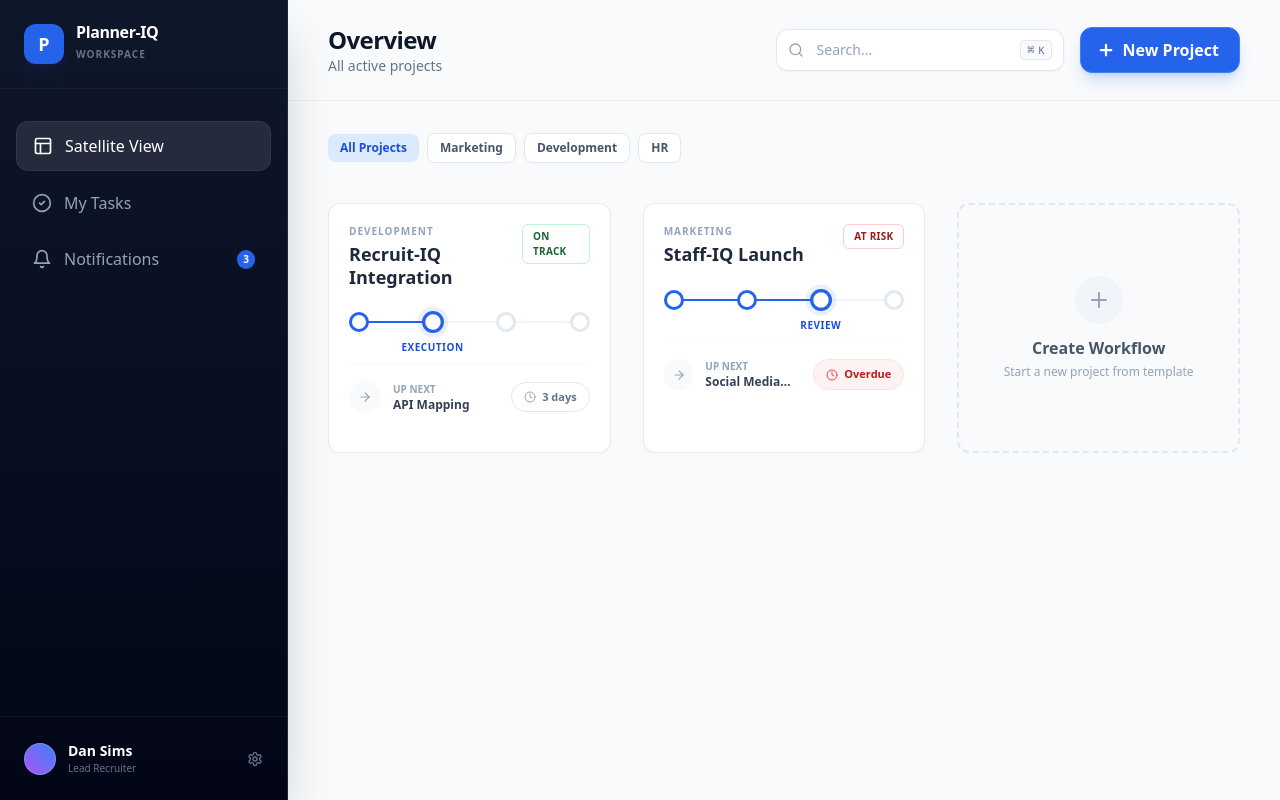
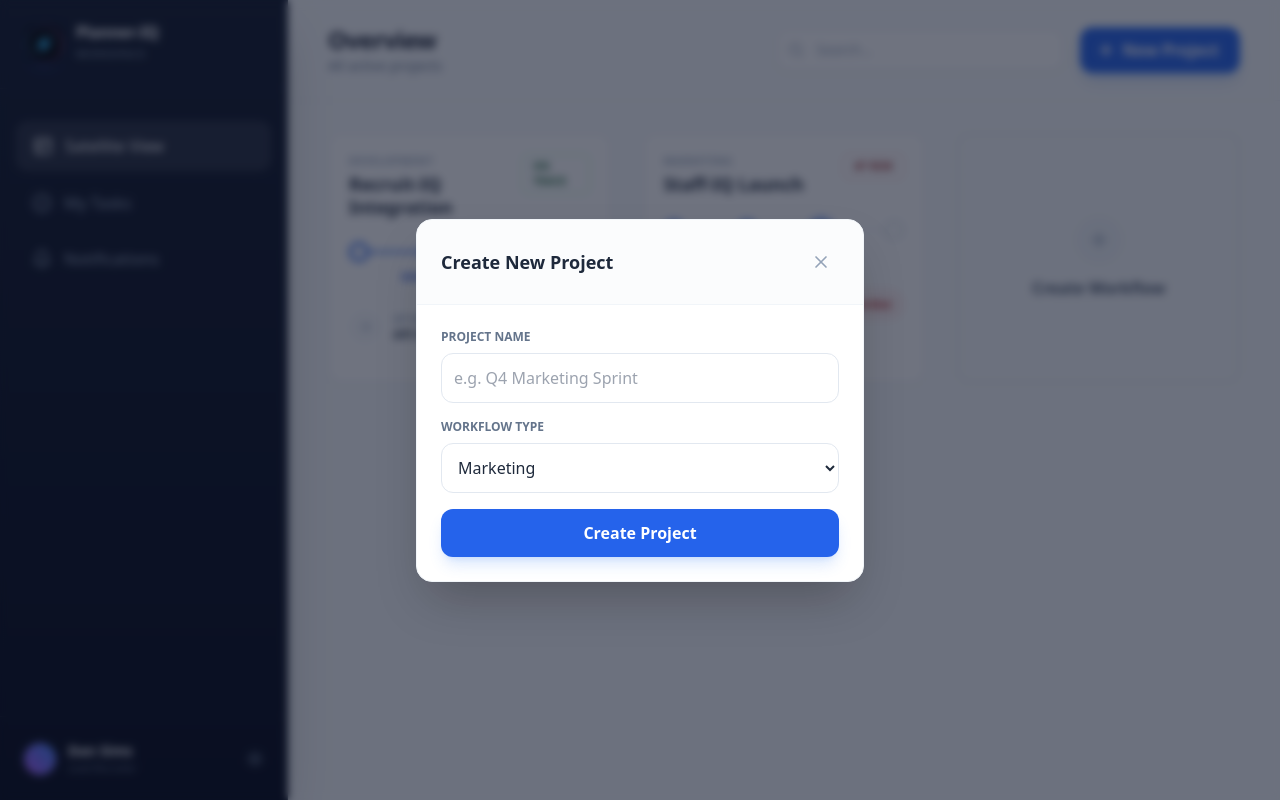
Before and after one commit to dansims2024-afk/Planner-IQ, a Next.js app: page / in a window 1280 px wide. Both pictures are taken after a click on the button "New Project". Built offline with nearby package versions, Linux system fonts and the light colour scheme.

Commit message:
Implement New Project Modal and state management
Added a modal for creating new projects and updated state management for projects. Enhanced sidebar and header components.

```diff
--- a/src/components/Dashboard.jsx
+++ b/src/components/Dashboard.jsx
@@ -1,24 +1,70 @@
 "use client";
 
 import React, { useState } from 'react';
-import { Layout, CheckCircle2, Settings, Plus, Search, Bell, ChevronDown, Command } from 'lucide-react';
+import { Layout, CheckCircle2, Settings, Plus, Search, Bell, X } from 'lucide-react';
 import ProjectCard from './ProjectCard';
 import { INITIAL_PROJECTS } from '../lib/constants';
+import Image from 'next/image'; // Import for the logo
 
 export default function Dashboard() {
-  const [projects] = useState(INITIAL_PROJECTS);
+  const [projects, setProjects] = useState(INITIAL_PROJECTS);
+  const [isModalOpen, setIsModalOpen] = useState(false); // State for the popup
+
+  // The "New Project" Modal Component
+  const NewProjectModal = () => (
+    <div className="fixed inset-0 z-50 flex items-center justify-center bg-slate-900/60 backdrop-blur-sm p-4">
+      <div className="bg-white rounded-2xl shadow-2xl w-full max-w-md overflow-hidden border border-slate-100 animate-in fade-in zoom-in duration-200">
+        <div className="p-6 border-b border-slate-100 flex justify-between items-center bg-slate-50/50">
+          <h3 className="font-bold text-lg text-slate-800">Create New Project</h3>
+          <button
+            onClick={() => setIsModalOpen(false)}
+            className="text-slate-400 hover:text-slate-600 hover:bg-slate-100 p-2 rounded-full transition-all"
+          >
+            <X size={20} />
+          </button>
+        </div>
+        <div className="p-6 space-y-4">
+          <div>
+            <label className="block text-xs font-bold uppercase text-slate-500 mb-2">Project Name</label>
+            <input type="text" placeholder="e.g. Q4 Marketing Sprint" className="w-full p-3 border border-slate-200 rounded-xl focus:ring-2 focus:ring-blue-500 outline-none font-medium text-slate-800" />
+          </div>
+          <div>
+            <label className="block text-xs font-bold uppercase text-slate-500 mb-2">Workflow Type</label>
+            <select className="w-full p-3 border border-slate-200 rounded-xl focus:ring-2 focus:ring-blue-500 outline-none font-medium text-slate-800 bg-white">
+              <option>Marketing</option>
+              <option>Development</option>
+              <option>HR / Recruiting</option>
+            </select>
+          </div>
+          <button className="w-full bg-blue-600 hover:bg-blue-700 text-white font-bold py-3 rounded-xl shadow-lg shadow-blue-500/20 transition-all active:scale-95 mt-2">
+            Create Project
+          </button>
+        </div>
+      </div>
+    </div>
+  );
 
   return (
     <div className="min-h-screen bg-slate-50 flex font-sans text-slate-900 selection:bg-blue-100">
 
-      {/* --- PRO SIDEBAR --- */}
-      <aside className="w-72 bg-gradient-to-b from-slate-900 to-slate-950 text-slate-300 flex flex-col fixed h-full shadow-2xl border-r border-slate-800 z-50">
+      {/* --- RENDER MODAL IF OPEN --- */}
+      {isModalOpen && <NewProjectModal />}
 
-        {/* Logo Area */}
+      {/* --- SIDEBAR --- */}
+      <aside className="w-72 bg-gradient-to-b from-slate-900 to-slate-950 text-slate-300 flex flex-col fixed h-full shadow-2xl border-r border-slate-800 z-40">
         <div className="p-6 border-b border-white/5">
           <div className="flex items-center gap-3 cursor-pointer group">
-            <div className="w-10 h-10 bg-blue-600 rounded-xl flex items-center justify-center text-white shadow-lg shadow-blue-900/20 group-hover:scale-105 transition-transform duration-300">
-              <span className="font-bold text-lg">P</span>
+            {/* LOGO LOGIC: Tries to load image, falls back to "P" if missing */}
+            <div className="relative w-10 h-10 rounded-xl overflow-hidden shadow-lg shadow-blue-900/20 group-hover:scale-105 transition-transform duration-300 bg-blue-600 flex items-center justify-center text-white font-bold">
+               {/* Ensure logo.png is in your public folder! */}
+               <Image
+                 src="/logo.png"
+                 alt="Planner-IQ Logo"
+                 fill
+                 className="object-cover"
+                 onError={(e) => { e.target.style.display = 'none'; }} // Hides image if broken, showing the blue background
+               />
+               <span className="absolute z-[-1]">P</span> {/* Fallback letter */}
             </div>
             <div>
               <h1 className="font-bold text-white tracking-tight leading-none group-hover:text-blue-400 transition-colors">Planner-IQ</h1>
@@ -27,7 +73,6 @@ export default function Dashboard() {
           </div>
         </div>
 
-        {/* Navigation */}
         <nav className="flex-1 p-4 space-y-2 mt-4">
           <div className="flex items-center gap-3 bg-white/10 text-white px-4 py-3 rounded-xl font-medium cursor-pointer shadow-sm border border-white/5 transition-all hover:bg-white/15">
             <Layout size={20} />
@@ -40,11 +85,9 @@ export default function Dashboard() {
           <div className="flex items-center gap-3 px-4 py-3 rounded-xl font-medium cursor-pointer hover:bg-white/5 hover:text-white transition-all text-slate-400 group">
             <Bell size={20} className="group-hover:text-blue-400 transition-colors" />
             <span>Notifications</span>
-            <span className="ml-auto bg-blue-600 text-white text-[10px] font-bold px-1.5 py-0.5 rounded-full">3</span>
           </div>
         </nav>
 
-        {/* User Profile (Bottom) */}
         <div className="p-4 border-t border-white/5">
           <div className="flex items-center gap-3 p-2 rounded-xl hover:bg-white/5 cursor-pointer transition-colors">
             <div className="w-8 h-8 rounded-full bg-gradient-to-tr from-purple-500 to-blue-500 border border-white/20" />
@@ -57,67 +100,49 @@ export default function Dashboard() {
         </div>
       </aside>
 
-      {/* --- MAIN CONTENT AREA --- */}
+      {/* --- MAIN CONTENT --- */}
       <main className="flex-1 ml-72 relative">
-
-        {/* Sticky Glass Header */}
-        <header className="sticky top-0 z-40 bg-slate-50/80 backdrop-blur-xl border-b border-slate-200/50 px-10 py-6 flex justify-between items-center transition-all duration-300">
+        <header className="sticky top-0 z-30 bg-slate-50/80 backdrop-blur-xl border-b border-slate-200/50 px-10 py-6 flex justify-between items-center transition-all duration-300">
           <div>
             <h2 className="text-2xl font-bold text-slate-900 tracking-tight">Overview</h2>
             <p className="text-sm text-slate-500 font-medium">All active projects</p>
           </div>
 
           <div className="flex items-center gap-4">
-            {/* "Command Center" Search Input */}
             <div className="relative group">
               <Search className="absolute left-3 top-1/2 -translate-y-1/2 text-slate-400 group-hover:text-blue-600 transition-colors" size={16} />
-              <input
-                type="text"
-                placeholder="Search..."
-                className="pl-10 pr-12 py-2.5 bg-white border border-slate-200 rounded-xl text-sm font-medium focus:ring-4 focus:ring-blue-100 focus:border-blue-500 transition-all w-72 shadow-sm outline-none placeholder:text-slate-400"
-              />
-              <div className="absolute right-3 top-1/2 -translate-y-1/2 flex items-center gap-1">
-                <kbd className="hidden sm:inline-flex h-5 items-center gap-1 rounded border border-slate-200 bg-slate-50 px-1.5 font-mono text-[10px] font-medium text-slate-500">
-                  <span className="text-xs">⌘</span>K
-                </kbd>
-              </div>
+              <input type="text" placeholder="Search..." className="pl-10 pr-12 py-2.5 bg-white border border-slate-200 rounded-xl text-sm font-medium focus:ring-4 focus:ring-blue-100 focus:border-blue-500 transition-all w-72 shadow-sm outline-none placeholder:text-slate-400" />
             </div>
 
-            {/* Primary Action Button */}
-            <button className="bg-blue-600 hover:bg-blue-700 text-white pl-4 pr-5 py-2.5 rounded-xl font-bold flex items-center gap-2 shadow-lg shadow-blue-600/20 hover:shadow-blue-600/30 transition-all active:scale-95 border border-blue-500">
+            {/* BUTTON NOW HAS AN ONCLICK EVENT */}
+            <button
+              onClick={() => setIsModalOpen(true)}
+              className="bg-blue-600 hover:bg-blue-700 text-white pl-4 pr-5 py-2.5 rounded-xl font-bold flex items-center gap-2 shadow-lg shadow-blue-600/20 hover:shadow-blue-600/30 transition-all active:scale-95 border border-blue-500"
+            >
               <Plus size={18} strokeWidth={3} />
               <span>New Project</span>
             </button>
           </div>
         </header>
 
-        {/* Scrollable Project Grid */}
-        <div className="p-10 pt-8">
-
-          {/* Filter Bar (Optional for future, but good for visuals) */}
-          <div className="flex items-center gap-2 mb-8 overflow-x-auto pb-2 scrollbar-hide">
-             <span className="px-3 py-1.5 bg-blue-100 text-blue-700 rounded-lg text-xs font-bold cursor-pointer">All Projects</span>
-             <span className="px-3 py-1.5 bg-white border border-slate-200 text-slate-600 rounded-lg text-xs font-bold hover:bg-slate-50 cursor-pointer transition-colors">Marketing</span>
-             <span className="px-3 py-1.5 bg-white border border-slate-200 text-slate-600 rounded-lg text-xs font-bold hover:bg-slate-50 cursor-pointer transition-colors">Development</span>
-             <span className="px-3 py-1.5 bg-white border border-slate-200 text-slate-600 rounded-lg text-xs font-bold hover:bg-slate-50 cursor-pointer transition-colors">HR</span>
-          </div>
-
-          <div className="grid grid-cols-1 md:grid-cols-2 xl:grid-cols-3 gap-8 pb-20">
+        <div className="p-10 pt-8 pb-20">
+          <div className="grid grid-cols-1 md:grid-cols-2 xl:grid-cols-3 gap-8">
             {projects.map(project => (
               <ProjectCard key={project.id} project={project} />
             ))}
 
-            {/* The "Empty State" Card */}
-            <button className="group border-2 border-dashed border-slate-200 rounded-xl flex flex-col items-center justify-center p-8 text-slate-400 hover:border-blue-400 hover:bg-blue-50/30 transition-all duration-300 min-h-[250px]">
+            {/* The "Empty State" Button - Also opens Modal */}
+            <button
+              onClick={() => setIsModalOpen(true)}
+              className="group border-2 border-dashed border-slate-200 rounded-xl flex flex-col items-center justify-center p-8 text-slate-400 hover:border-blue-400 hover:bg-blue-50/30 transition-all duration-300 min-h-[250px]"
+            >
               <div className="w-12 h-12 rounded-full bg-slate-100 flex items-center justify-center group-hover:bg-blue-100 group-hover:text-blue-600 transition-all mb-3 group-hover:scale-110">
                 <Plus size={24} />
               </div>
               <span className="font-bold text-slate-600 group-hover:text-blue-700 transition-colors">Create Workflow</span>
-              <span className="text-xs text-slate-400 mt-1">Start a new project from template</span>
             </button>
           </div>
         </div>
-
       </main>
     </div>
   );
```
